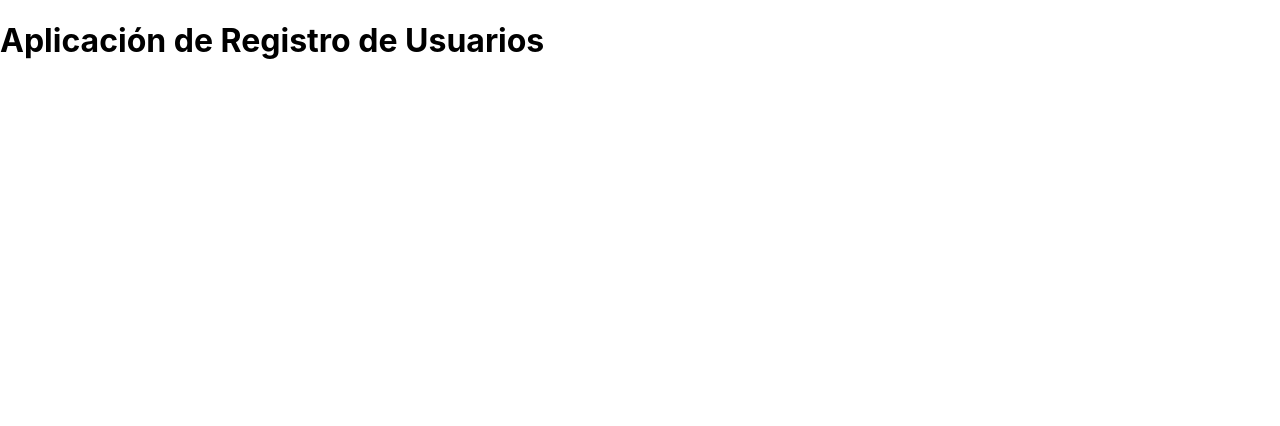
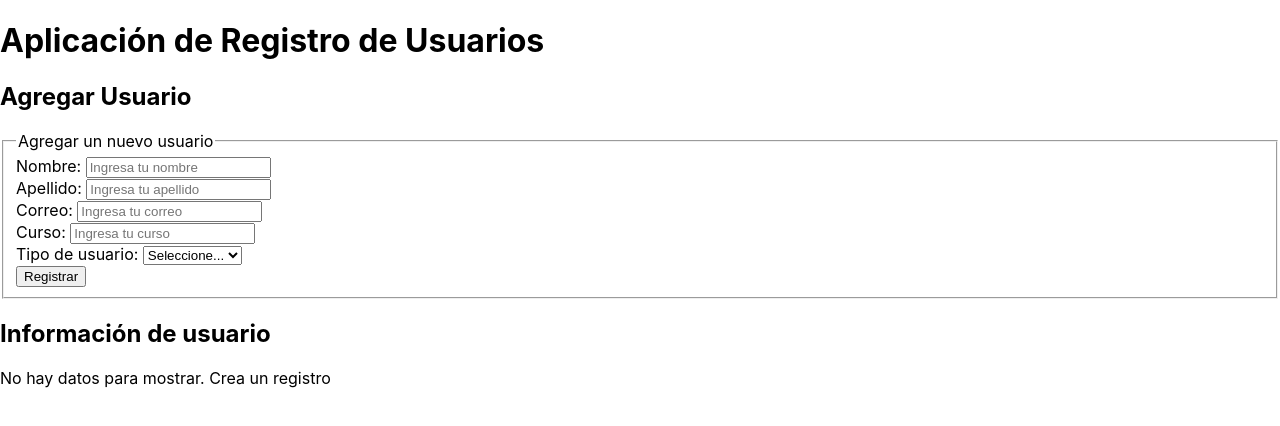
Before and after one commit to DazaTovarJ/registro-crud, a React (Create React App) app: page / in a window 1280 px wide. Shown: the top 426 px of the page. Built offline with nearby package versions, Linux system fonts and the light colour scheme; the HTML template or start-up script is replaced by a standard one.

Commit message:
Create necessary components and validate properties

```diff
--- a/package.json
+++ b/package.json
@@ -6,6 +6,7 @@
     "@testing-library/jest-dom": "^5.16.4",
     "@testing-library/react": "^13.1.1",
     "@testing-library/user-event": "^13.5.0",
+    "prop-types": "^15.8.1",
     "react": "^18.1.0",
     "react-dom": "^18.1.0",
     "react-scripts": "5.0.1",
--- a/src/App.js
+++ b/src/App.js
@@ -1,9 +1,17 @@
-import React from "react";
+import React, { useState } from "react";
+import Form from "./components/Form";
+import Table from "./components/Table";
 
 function App() {
+  const [data, setData] = useState([]);
+
+  const createData = data => {};
+
   return (
-    <div className="App">
+    <div>
       <h1>Aplicación de Registro de Usuarios</h1>
+      <Form />
+      <Table data={data} />
     </div>
   );
 }
--- /dev/null
+++ b/src/components/Form.jsx
@@ -0,0 +1,85 @@
+import React, { useState } from "react";
+import PropTypes from "prop-types";
+import Input from "./Input";
+import Message from "./Message";
+
+function Form({ createData, updateData }) {
+  const defaultData = {
+    id: 0,
+    nombre: "",
+    apellido: "",
+    correo: "",
+    curso: "",
+    tipo: "",
+  };
+
+  const [formData, setFormData] = useState(defaultData);
+  const [dataToEdit, setDataToEdit] = useState(null);
+  const [submitted, setSubmitted] = useState(false);
+
+  const handleChange = e => {
+    setFormData({
+      ...formData,
+      [e.target.name]: e.target.value,
+    });
+  };
+
+  const handleSubmit = e => {
+    e.preventDefault();
+  };
+
+  return (
+    <div>
+      <h2>Agregar Usuario</h2>
+      <form onSubmit={handleSubmit}>
+        <fieldset>
+          <legend>Agregar un nuevo usuario</legend>
+          <input type="hidden" name="id" value={defaultData.id} />
+          <Input
+            name="nombre"
+            label="Nombre"
+            placeholder="Ingresa tu nombre"
+            handleChange={handleChange}
+          />
+          <Input
+            name="apellido"
+            label="Apellido"
+            placeholder="Ingresa tu apellido"
+            handleChange={handleChange}
+          />
+          <Input
+            type="email"
+            name="correo"
+            label="Correo"
+            placeholder="Ingresa tu correo"
+            handleChange={handleChange}
+          />
+          <Input
+            name="curso"
+            label="Curso"
+            placeholder="Ingresa tu curso"
+            handleChange={handleChange}
+          />
+          <Input
+            type="select"
+            name="tipo"
+            label="Tipo de usuario"
+            handleChange={handleChange}
+            data={["Profesor", "Estudiante"]}
+          />
+          <div>
+            <button type="submit">Registrar</button>
+          </div>
+        </fieldset>
+        {submitted && <Message />}
+      </form>
+    </div>
+  );
+}
+
+Form.propTypes = {
+  createData: PropTypes.func,
+  updateData: PropTypes.func,
+};
+
+export default Form;
--- /dev/null
+++ b/src/components/Input.jsx
@@ -0,0 +1,60 @@
+import React from "react";
+import PropTypes from "prop-types";
+
+function Input({
+  type,
+  name,
+  label,
+  placeholder,
+  handleChange,
+  constraints,
+  data,
+}) {
+  let inputElement = null;
+
+  if (type === "select") {
+    inputElement = (
+      <select name={name} id={name} onChange={handleChange}>
+        <option value="">Seleccione...</option>
+        {data.map((item, i) => (
+          <option key={i} value={item}>
+            {item}
+          </option>
+        ))}
+      </select>
+    );
+  } else {
+    inputElement = (
+      <input
+        type={type}
+        name={name}
+        placeholder={placeholder}
+        onChange={handleChange}
+        {...constraints}
+      />
+    );
+  }
+
+  return (
+    <div>
+      <label htmlFor={name}>{label}: </label>
+      {inputElement}
+    </div>
+  );
+}
+
+Input.defaultProps = {
+  type: "text",
+};
+
+Input.propTypes = {
+  type: PropTypes.string,
+  name: PropTypes.string,
+  label: PropTypes.string,
+  placeholder: PropTypes.string,
+  handleChange: PropTypes.func,
+  constraints: PropTypes.object,
+  data: PropTypes.arrayOf(PropTypes.string),
+};
+
+export default Input;
--- /dev/null
+++ b/src/components/Message.jsx
@@ -0,0 +1,34 @@
+import React from "react";
+import PropTypes from "prop-types";
+
+function Message({ type, msg }) {
+  let bgColor = "transparent";
+
+  if (type === "error") {
+    bgColor = "#DC3545";
+  } else if (type === "success") {
+    bgColor = "#198754";
+  }
+
+  let styles = {
+    padding: "1rem",
+    marginBottom: "1rem",
+    textAlign: "center",
+    color: "#FFF",
+    fontWeight: "bold",
+    backgroundColor: bgColor,
+  };
+
+  return (
+    <div style={styles}>
+      <p>{msg}</p>
+    </div>
+  );
+}
+
+Message.propTypes = {
+  type: PropTypes.string,
+  msg: PropTypes.string,
+};
+
+export default Message;
--- /dev/null
+++ b/src/components/Table.jsx
@@ -0,0 +1,43 @@
+import React from "react";
+import PropTypes from "prop-types";
+import TableRow from "./TableRow";
+
+function Table({ data }) {
+  let renderData = null;
+  if (data.length === 0) {
+    renderData = <p>No hay datos para mostrar. Crea un registro</p>;
+  } else {
+    renderData = (
+      <table>
+        <thead>
+          <tr>
+            <th>Id</th>
+            <th>Nombre</th>
+            <th>Apellido</th>
+            <th>Correo</th>
+            <th>Curso</th>
+            <th>Tipo de usuario</th>
+            <th>Acciones</th>
+          </tr>
+        </thead>
+        <tbody>
+          {data.map(user => (
+            <TableRow key={user.id} user={user} />
+          ))}
+        </tbody>
+      </table>
+    );
+  }
+  return (
+    <div>
+      <h2>Información de usuario</h2>
+      {renderData}
+    </div>
+  );
+}
+
+Table.propTypes = {
+  data: PropTypes.arrayOf(PropTypes.object).isRequired,
+};
+
+export default Table;
--- /dev/null
+++ b/src/components/TableRow.jsx
@@ -0,0 +1,23 @@
+import React from "react";
+import PropTypes from "prop-types";
+
+function TableRow({ user }) {
+  const { id, nombre, apellido, correo, curso, tipo } = user;
+  return (
+    <tr>
+      <td>{id}</td>
+      <td>{nombre}</td>
+      <td>{apellido}</td>
+      <td>{correo}</td>
+      <td>{curso}</td>
+      <td>{tipo}</td>
+      <td>Editar</td>
+    </tr>
+  );
+}
+
+TableRow.propTypes = {
+  user: PropTypes.object.isRequired,
+};
+
+export default TableRow;
```
Also changed, not shown: 1 other file (tests, documents, lock files or other folders).
